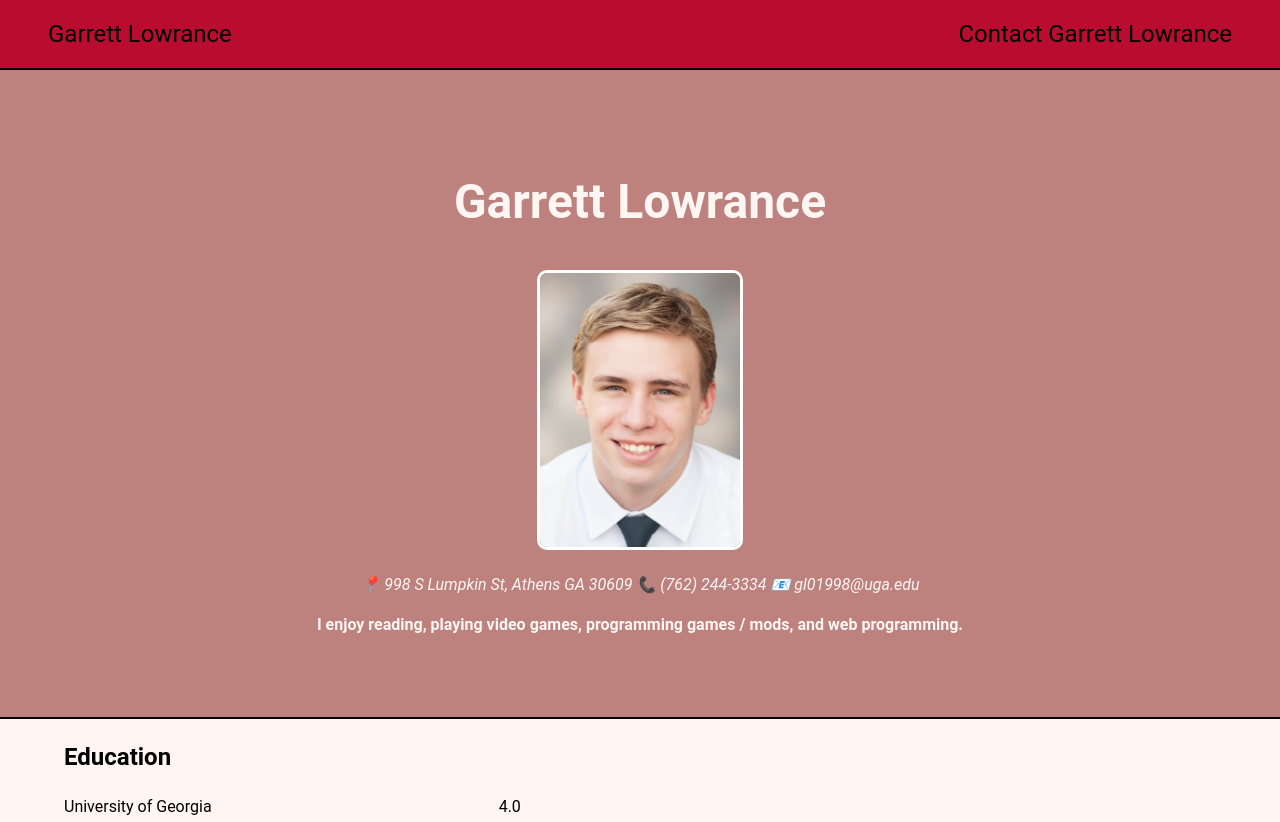
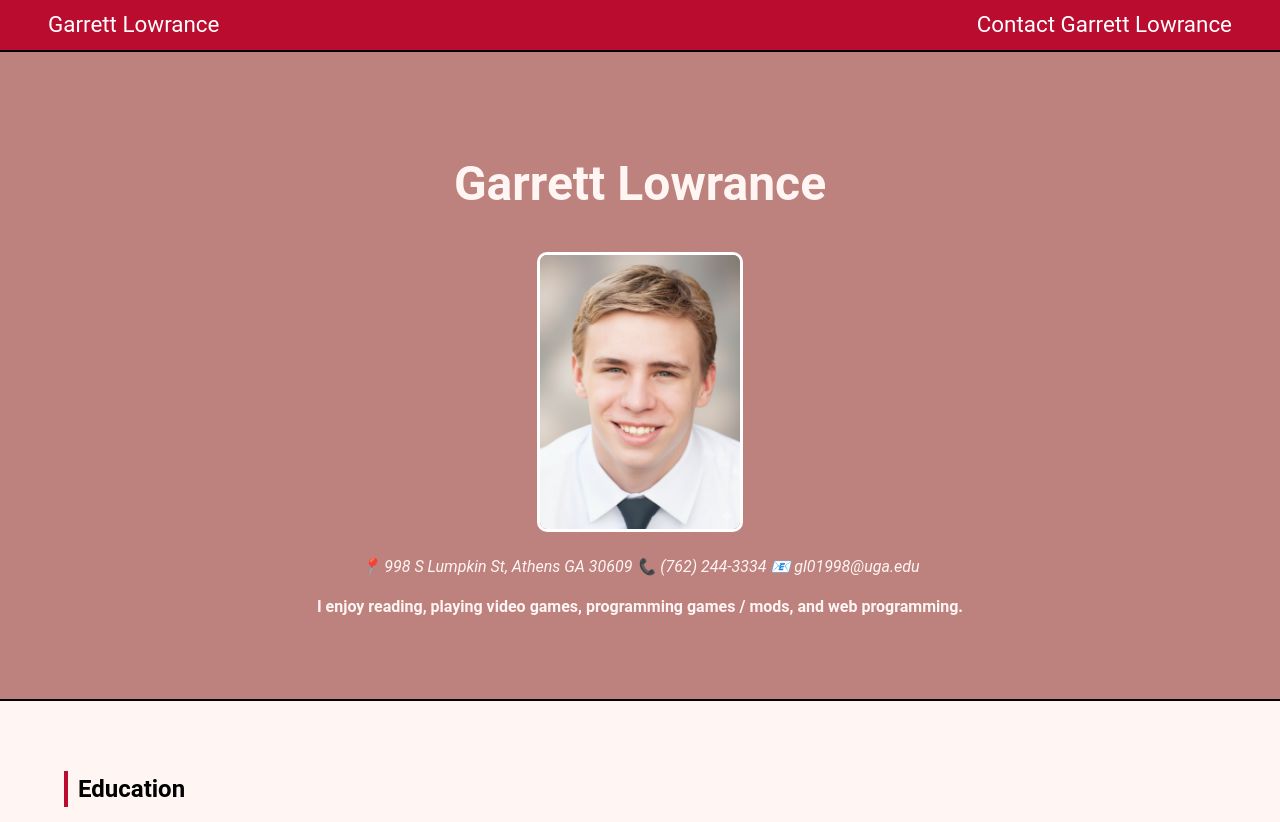
Before and after one commit to gl01998/Web-Programming-CV, a website: page index.html in a window 1280 px wide. Shown: the top 822 px of the page. Drawn offline with Linux system fonts and the light colour scheme.

Commit message:
apply the changes from peer reviews
Signed-off-by: Garrett Lowrance <gl01998@uga.edu>

```diff
--- a/css/style.css
+++ b/css/style.css
@@ -13,24 +13,25 @@ nav {
   display: flex;
   justify-content: space-between;
   background-color: #ba0c2f;
-  padding: 1rem 3rem;
+  padding: 0.5rem 3rem;
   border-bottom: 2px solid black;
-  font-size: 1.5rem;
+  font-size: 1.4rem;
 }
 
 nav p {
   margin: 0;
+  color: white;
 }
 
 nav a {
   margin: 0;
   align-self: center;
-  color: black;
+  color: white;
   text-decoration: none;
 }
 
 nav a:hover {
-  color: #22b9e8;
+  color: white;
   text-decoration: underline;
 }
 
@@ -39,7 +40,7 @@ footer {
   display: flex;
   justify-content: center;
   background-color: #ba0c2f;
-  padding: 1rem;
+  padding: 0.5rem;
   margin-top: auto;
   border-top: 2px solid black;
 }
@@ -52,7 +53,7 @@ footer a {
 }
 
 footer a:hover {
-  color: #22b9e8;
+  color: black;
   text-decoration: underline;
 }
 
@@ -88,15 +89,20 @@ header img {
 }
 
 /************* Sections ********************/
-hr {
+body hr {
   border: 0;
   height: 2px;
   background: black;
-  margin: 0;
+  margin: 0 0 50px 0;
 }
 
 section {
   padding: 0 4rem;
+}
+
+section h2 {
+  padding-left: 10px;
+  border-left: 4px solid #ba0c2f;
 }
 
 section dl {
```
